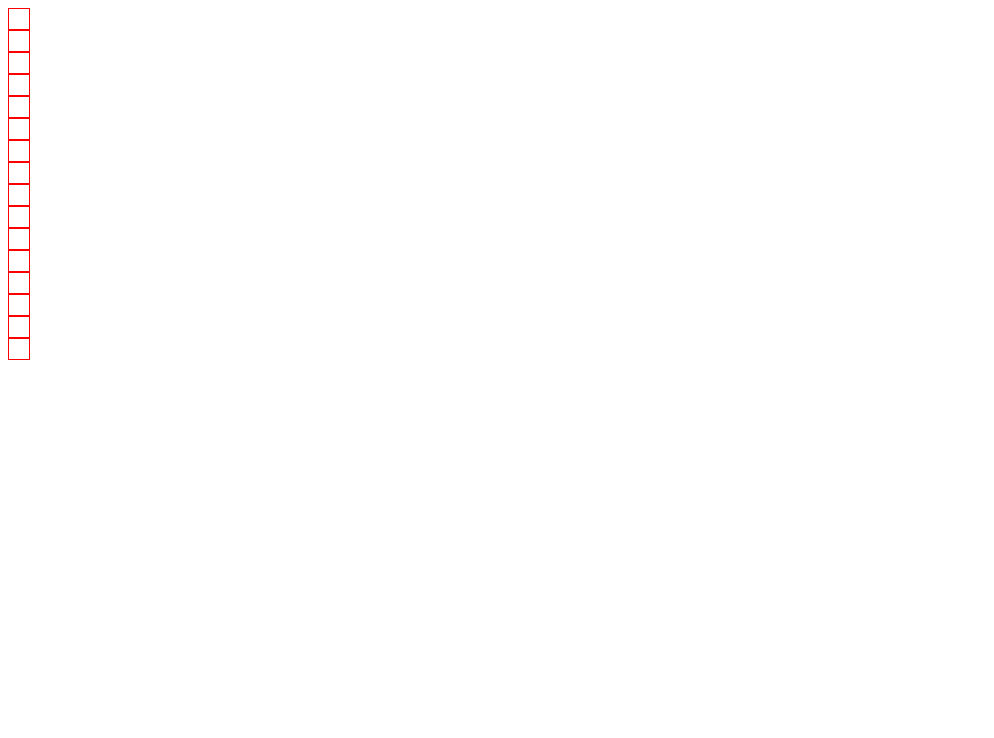
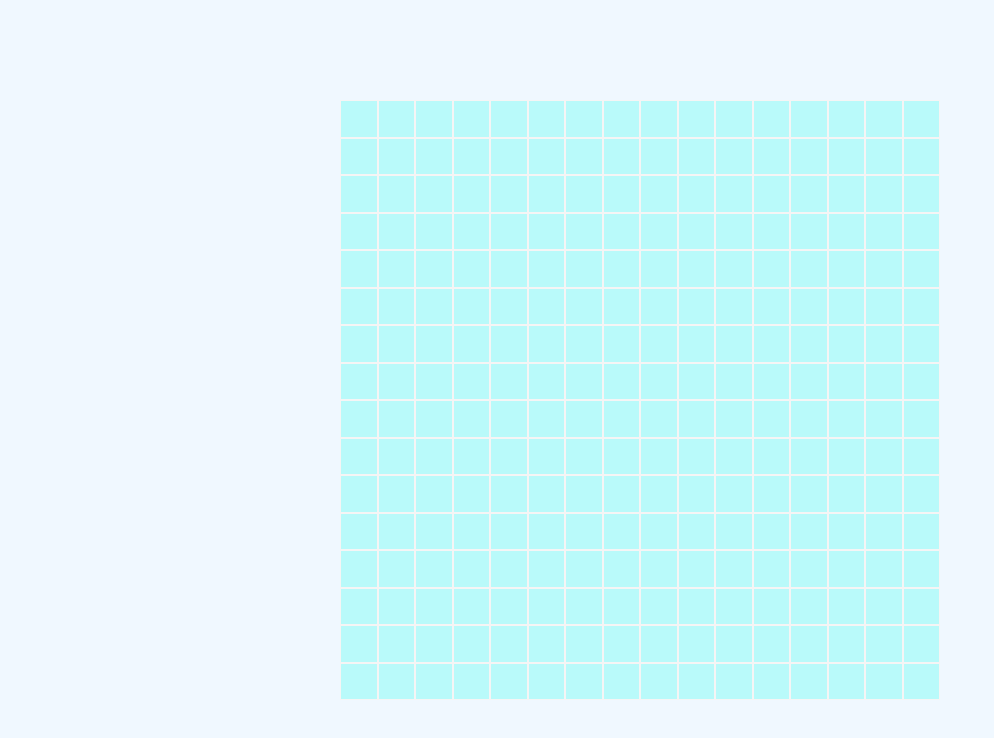
Before and after one commit to Firkax69/etch-a-Sketch, a plain HTML site: page index.html in a window 1280 px wide. Shown: the whole page, without its empty margins (0-994 px from the left). Drawn offline with Linux system fonts and the light colour scheme.

Commit message:
create grid of the game using flexbox

```diff
--- a/game.js
+++ b/game.js
@@ -1,9 +1,23 @@
 const container = document.querySelector("#main");
 
-for (let i=0; i < 16; i++) {
-    const grid = document.createElement("div");
-    grid.style.width = "20px";
-    grid.style.height = "20px";
-    grid.style.border = "1px solid red";
-    container.appendChild(grid);
+const GRIDSIDE = 600;
+let rows = 16;
+let columns = 16;
+
+container.style.width = `${GRIDSIDE}px`;
+container.style.height = `${GRIDSIDE}px`
+
+
+function createGridCells() {
+    for (let i=0; i < (rows*columns); i++) {
+        const gridCell = document.createElement("div");
+
+        gridCell.style.width = `${(GRIDSIDE / columns) - 2}px`;
+        gridCell.style.height = `${(GRIDSIDE / rows) - 2}px`;
+        gridCell.classList.add("cell");
+
+        container.appendChild(gridCell);
+    }
 }
+
+createGridCells();
--- a/index.html
+++ b/index.html
@@ -4,11 +4,7 @@
     <meta charset="UTF-8">
     <meta name="viewport" content="width=device-width, initial-scale=1.0">
     <title>Document</title>
-    <style>
-        /* div {
-             outline: 1px solid red;
-        } */
-    </style>
+    <link rel="stylesheet" href="./styles.css">
 </head>
 <body>
     <div id="main"></div>
--- /dev/null
+++ b/styles.css
@@ -0,0 +1,19 @@
+* {
+    margin: 0;
+    padding: 0;
+}
+
+body {
+    background-color: aliceblue;
+}
+
+#main {
+    background-color: rgb(185, 250, 250);
+    margin: 100px auto;
+    display: flex;
+    flex-wrap: wrap;
+}
+
+.cell {
+    border: 1px solid whitesmoke
+}
```
